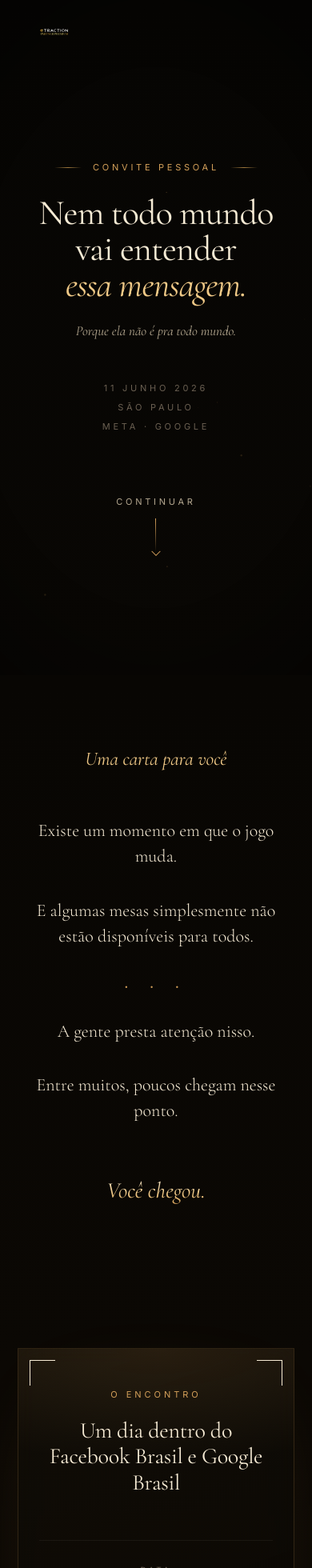
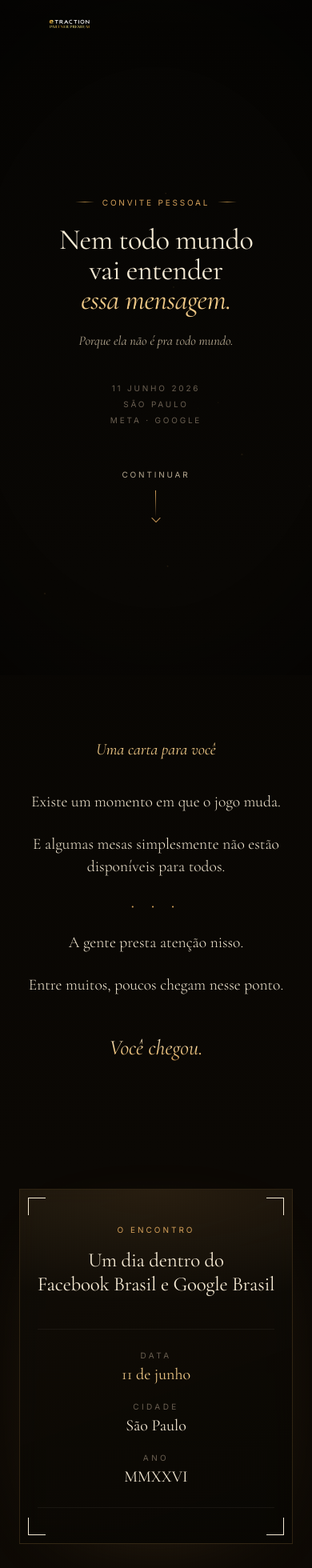
Before and after one commit to nandoadm/Landing-Page-Convite-Etraction, a React (Vite) app: page / in a window 390 px wide. Shown: the top 1960 px of the page at 80% size. Built offline with nearby package versions, Linux system fonts and the light colour scheme.

Commit message:
FixErros

```diff
--- a/src/styles/InvitationPage.css
+++ b/src/styles/InvitationPage.css
@@ -182,9 +182,21 @@
 }
 
 .ep-logo-nav img {
-  max-height: 44px;
-  object-fit: contain;
+  max-height: 40px;
+  object-fit: cover;
   object-position: left center;
+  max-width: 270px;
+}
+
+@media (max-width: 760px) {
+  .ep-logo-nav {
+    width: 150px;
+  }
+
+  .ep-logo-nav img {
+    max-height: 32px;
+    max-width: 180px;
+  }
 }
 
 .ep-logo-footer .ep-logo-frame {
@@ -1005,121 +1017,314 @@
   text-transform: uppercase;
   color: var(--ivory-mute);
 }
-
+/* ============================================
+   MOBILE — Tablets pequenos e smartphones
+   ============================================ */
 @media (max-width: 760px) {
+  /* Navegação */
   .ep-nav {
-    padding: 18px 20px;
+    padding: 16px 18px;
   }
-
   .ep-nav.scrolled {
-    padding: 12px 20px;
+    padding: 10px 18px;
   }
-
   .ep-nav-meta {
     display: none;
   }
-
-  .ep-logo-nav {
-    width: 150px;
+  .ep-nav-brand {
+    min-width: 0;
   }
 
+  /* Logo */
+  .ep-logo-nav {
+    width: 140px;
+  }
+  .ep-logo-nav img {
+    max-height: 30px;
+    max-width: 170px;
+  }
   .ep-logo-intro {
-    width: min(700px, 90vw);
+    width: min(700px, 86vw);
   }
-
   .ep-logo-frame {
-    padding: clamp(14px, 4vw, 24px);
+    padding: clamp(12px, 4vw, 22px);
   }
-
   .ep-logo-nav .ep-logo-frame {
     padding: 0;
   }
-
-  .ep-section {
-    padding: 90px 22px;
+  .ep-logo-footer {
+    width: min(280px, 70vw);
+    margin-bottom: 14px;
   }
 
-  .ep-hero {
-    padding: 110px 22px 70px;
+  /* Seções e espaçamentos gerais */
+  .ep-section {
+    padding: 80px 20px;
+  }
+  .ep-wrap {
+    max-width: 100%;
   }
 
+  /* Hero */
+  .ep-hero {
+    padding: 110px 20px 70px;
+    min-height: 100svh;
+  }
+  .ep-hero h1 {
+    margin: 22px 0 20px;
+    font-size: clamp(36px, 9vw, 54px);
+    line-height: 1.05;
+    letter-spacing: -0.015em;
+  }
+  .ep-hero-sub {
+    font-size: clamp(15px, 4.2vw, 18px);
+    padding: 0 8px;
+    line-height: 1.5;
+  }
   .ep-hero-meta {
     flex-direction: column;
-    gap: 10px;
+    gap: 8px;
+    margin-top: 40px;
+    font-size: 10px;
+    letter-spacing: 0.28em;
   }
-
   .ep-hero-meta .sep {
     display: none;
   }
-
-  .ep-card {
-    padding: 50px 26px;
-  }
-
-  .ep-card-grid {
-    grid-template-columns: 1fr;
-    gap: 24px;
-  }
-
-  .ep-xp-grid {
-    grid-template-columns: 1fr;
-    gap: 18px;
-  }
-
-  .ep-xp-block {
-    padding: 38px 28px;
-  }
-
-  .ep-form {
-    padding: 40px 24px;
-  }
-
-  .ep-radio-group {
-    grid-template-columns: 1fr;
-  }
-
-  .ep-sticky {
-    right: 18px;
-    bottom: 18px;
-    padding: 12px 18px;
+  .ep-hero-cta {
+    margin-top: 56px;
     font-size: 10px;
     letter-spacing: 0.28em;
   }
+  .ep-hero-cta .arrow {
+    height: 34px;
+  }
+
+  /* Eyebrow */
+  .ep-eyebrow {
+    font-size: 10px;
+    letter-spacing: 0.28em;
+    gap: 10px;
+  }
+  .ep-eyebrow::before,
+  .ep-eyebrow::after {
+    width: 24px;
+  }
+
+  /* Carta */
+  .ep-letter-title {
+    margin-bottom: 40px;
+    font-size: clamp(20px, 5.2vw, 26px);
+  }
+  .ep-letter p {
+    margin-bottom: 26px;
+    font-size: clamp(19px, 5vw, 24px);
+    line-height: 1.4;
+    padding: 0 4px;
+  }
+  .ep-letter .dots {
+    margin: 22px 0;
+    font-size: 16px;
+    letter-spacing: 0.5em;
+  }
+  .ep-letter .arrived {
+    margin-top: 22px;
+    font-size: clamp(24px, 6.8vw, 34px);
+  }
+
+  /* Cartão de convite */
+  .ep-card {
+    padding: 44px 22px;
+  }
+  .ep-card h3 {
+    margin: 18px 0 40px;
+    font-size: clamp(24px, 6.4vw, 30px);
+    line-height: 1.2;
+  }
+  .ep-card-label {
+    font-size: 10px;
+    letter-spacing: 0.3em;
+  }
+  .ep-card-grid {
+    grid-template-columns: 1fr;
+    gap: 22px;
+    padding: 26px 0;
+  }
+  .ep-card-grid > div {
+    gap: 6px;
+  }
+  .ep-card-grid .v {
+    font-size: 20px;
+  }
+  .ep-card .corner {
+    width: 22px;
+    height: 22px;
+  }
+  .ep-card .corner.tl,
+  .ep-card .corner.tr { top: 10px; }
+  .ep-card .corner.bl,
+  .ep-card .corner.br { bottom: 10px; }
+  .ep-card .corner.tl,
+  .ep-card .corner.bl { left: 10px; }
+  .ep-card .corner.tr,
+  .ep-card .corner.br { right: 10px; }
+
+  /* Experiência */
+  .ep-xp h2 {
+    margin: 16px 0 50px;
+    font-size: clamp(30px, 7.5vw, 42px);
+    line-height: 1.1;
+  }
+  .ep-xp-grid {
+    grid-template-columns: 1fr;
+    gap: 16px;
+  }
+  .ep-xp-block {
+    padding: 34px 24px;
+  }
+  .ep-xp-block h4 {
+    margin: 14px 0 12px;
+    font-size: 26px;
+  }
+  .ep-xp-block p {
+    max-width: 100%;
+    font-size: 14px;
+    line-height: 1.65;
+  }
+
+  /* Encerramento */
+  .ep-closing h2 {
+    margin-bottom: 32px;
+    font-size: clamp(32px, 8vw, 46px);
+    line-height: 1.1;
+  }
+  .ep-closing .sig {
+    font-size: clamp(16px, 4.4vw, 19px);
+    padding: 0 8px;
+  }
+  .ep-divider {
+    margin: 44px auto;
+    width: 48px;
+  }
+
+  /* Formulário */
+  .ep-form {
+    padding: 36px 22px;
+  }
+  .ep-form-head {
+    margin-bottom: 36px;
+  }
+  .ep-form-head h3 {
+    margin: 12px 0 10px;
+    font-size: clamp(24px, 6.4vw, 30px);
+  }
+  .ep-form-head p {
+    font-size: 13px;
+  }
+  .ep-field {
+    margin-bottom: 26px;
+  }
+  .ep-field-label {
+    font-size: 10px;
+    letter-spacing: 0.3em;
+    margin-bottom: 10px;
+  }
+  .ep-input {
+    font-size: 16px; /* mantém 16px para evitar zoom automático no iOS */
+    padding: 10px 0;
+  }
+  .ep-radio-group {
+    grid-template-columns: 1fr;
+    gap: 8px;
+  }
+  .ep-radio {
+    padding: 14px 16px;
+    font-size: 13px;
+  }
+  .ep-submit {
+    margin-top: 12px;
+    padding: 16px;
+    font-size: 11px;
+    letter-spacing: 0.28em;
+  }
+  .ep-form-foot {
+    margin-top: 24px;
+    font-size: 9px;
+    letter-spacing: 0.28em;
+  }
+
+  /* CTA fixo */
+  .ep-sticky {
+    right: 14px;
+    bottom: 14px;
+    padding: 12px 18px;
+    font-size: 10px;
+    letter-spacing: 0.26em;
+  }
+
+  /* Rodapé */
+  .ep-footer {
+    padding: 48px 22px 36px;
+  }
+  .ep-footer .meta {
+    font-size: 9px;
+    letter-spacing: 0.28em;
+    padding: 0 8px;
+  }
+
+  /* Reduz brilho/efeitos pesados para performance em mobile */
+  .ep-grain { opacity: 0.04; }
+  .ep-canvas { opacity: 0.4; }
 }
 
-@media (prefers-reduced-motion: reduce) {
-  html,
-  body {
-    scroll-behavior: auto;
+/* ============================================
+   MOBILE PEQUENO — iPhone SE, Galaxy A pequenos
+   ============================================ */
+@media (max-width: 380px) {
+  .ep-nav {
+    padding: 14px 14px;
   }
-
-  *,
-  *::before,
-  *::after {
-    animation-duration: 0.001ms !important;
-    transition-duration: 0.001ms !important;
+  .ep-section {
+    padding: 70px 16px;
   }
-
-  .ep-reveal {
-    opacity: 1;
-    transform: none;
+  .ep-hero {
+    padding: 100px 16px 60px;
   }
-
-  .ep-logo.is-animated,
-  .ep-logo.is-animated img,
-  .ep-logo.is-animated .ep-logo-frame {
-    opacity: 1;
-    transform: none;
-    filter: none;
+  .ep-hero h1 {
+    font-size: clamp(30px, 9vw, 40px);
   }
-
-  .ep-logo-orbit-svg,
-  .ep-logo-reveal,
-  .ep-logo-shine {
-    display: none;
+  .ep-card {
+    padding: 36px 18px;
   }
-
-  .ep-canvas {
-    display: none;
+  .ep-card h3 {
+    font-size: clamp(22px, 6.2vw, 26px);
+  }
+  .ep-xp-block {
+    padding: 30px 20px;
+  }
+  .ep-xp-block h4 {
+    font-size: 22px;
+  }
+  .ep-form {
+    padding: 30px 18px;
+  }
+  .ep-letter p {
+    font-size: clamp(18px, 5vw, 22px);
   }
 }
+
+/* ============================================
+   LANDSCAPE em celulares — evita hero gigante
+   ============================================ */
+@media (max-width: 900px) and (orientation: landscape) and (max-height: 500px) {
+  .ep-hero {
+    min-height: auto;
+    padding: 100px 24px 60px;
+  }
+  .ep-hero h1 {
+    font-size: clamp(28px, 5vw, 40px);
+  }
+  .ep-hero-cta {
+    margin-top: 36px;
+  }
+}
--- a/vite.config.js
+++ b/vite.config.js
@@ -3,7 +3,7 @@
 
 export default defineConfig({
   plugins: [react()],
-  base: "/Landing-Page-Convite-Etraction/",
+  base: "/convite-especial/",
   build: {
     outDir: "docs"
   }
```
